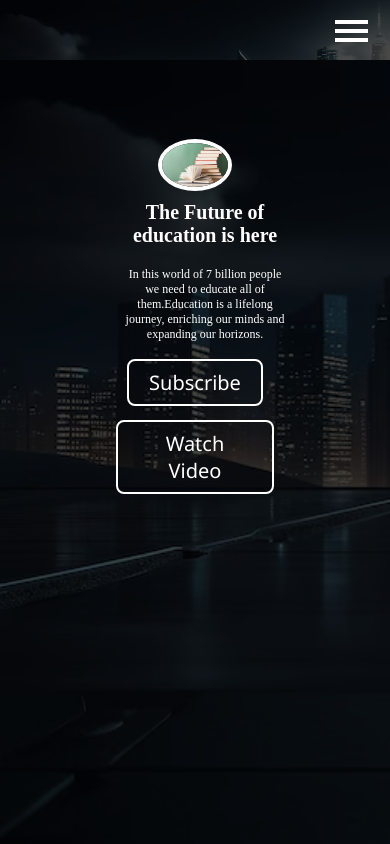
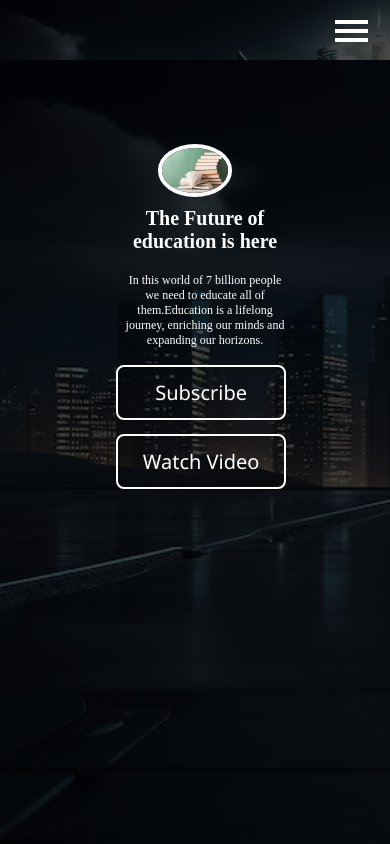
Before and after one commit to Sadiajaved-113/Education, a plain HTML site: page index.html in a window 390 px wide. Shown: the top 844 px of the page. Drawn offline with Linux system fonts and the light colour scheme.

Commit message:
Successfully updated

```diff
--- a/style.css
+++ b/style.css
@@ -246,7 +246,13 @@ html{
 
    }
    .buttons{
-      text-align: center;
+
+      font-size: 15px;
+      width: 150px;
+   }
+   .btn{
+      width: 170px;
+      height: 55px;
    }
    .sections{
 
@@ -262,5 +268,8 @@ html{
    .firstHalf {
       width:60%;
    }
+   .secondHalf{
+      text-align: center;
+   }
 
 }
```
